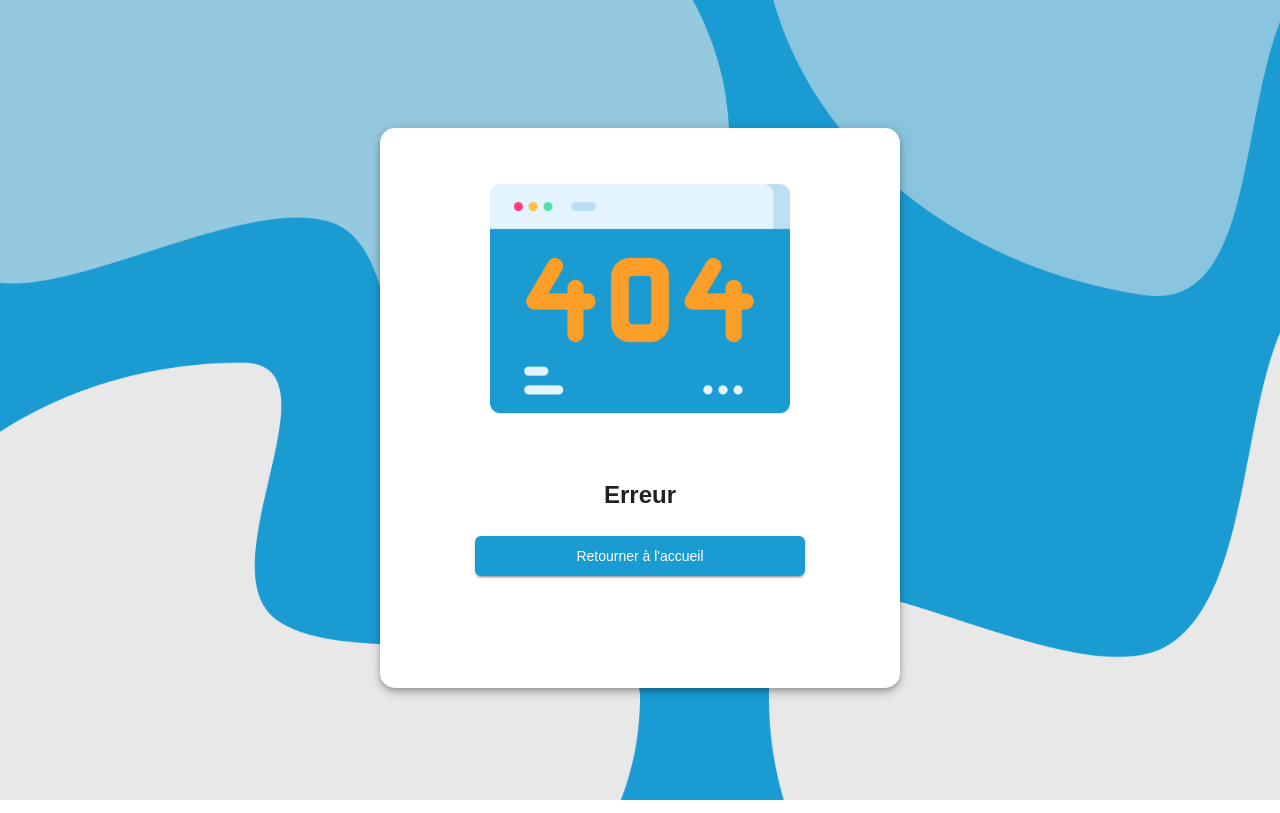
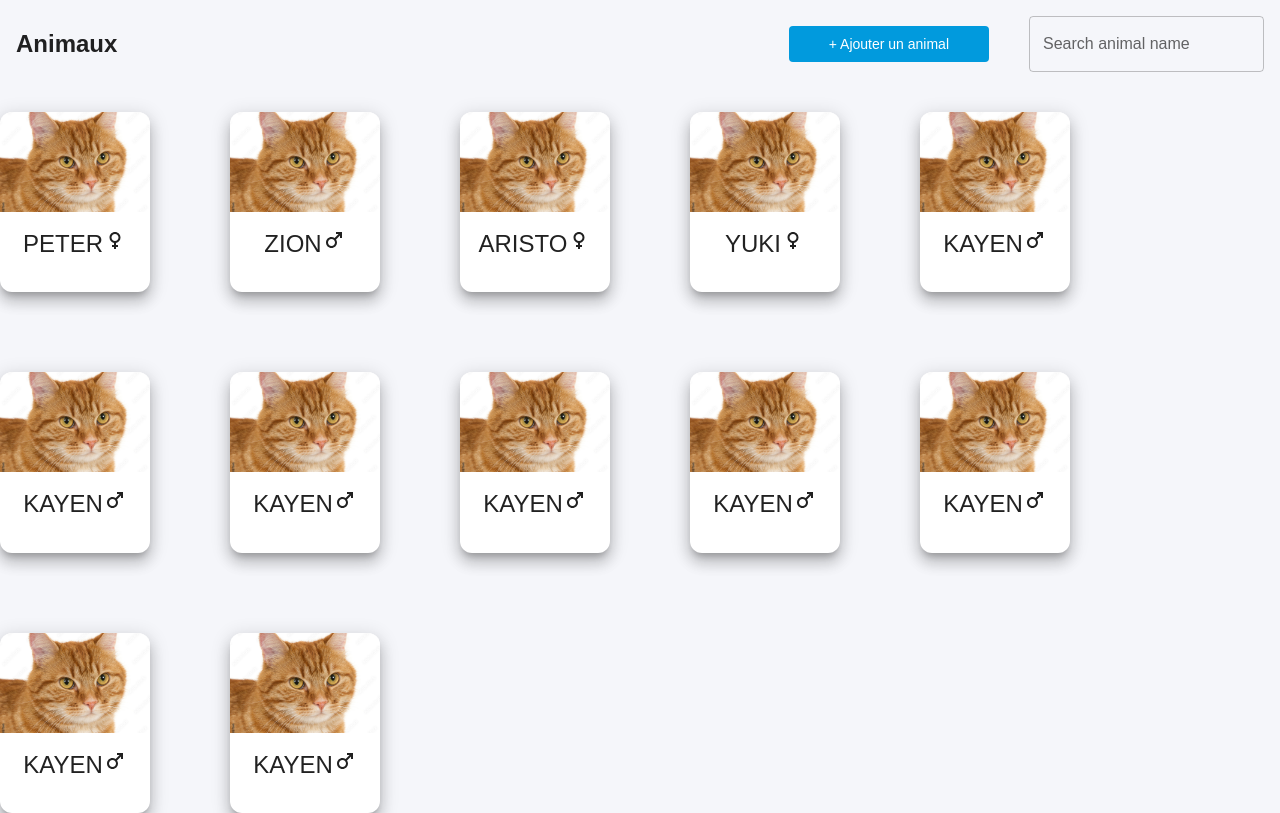
Before and after one commit to abderbj/dashboard-PAT-frontend, a React (Create React App) app: page /animals in a window 1280 px wide. Built offline with nearby package versions, Linux system fonts and the light colour scheme; what webfontloader would draw is missing.

Commit message:
/animals section with search working

```diff
--- a/src/App.js
+++ b/src/App.js
@@ -15,6 +15,7 @@ import StatisticCard from "./components/StatisticCard";
 import Chart from "./components/Chart";
 import ToDoPage from "./pages/ToDo";
 import Dashboard from './DashboardLayout/Dashboard';
+import Animals from './pages/Animals';
 
 const theme = createTheme({
   typography: {
@@ -299,6 +300,69 @@ function App() {
      }
   ]
 
+  const animals = [
+    {id:0,
+      name:'PETER',
+      isMale:false,
+      image:'/src/assets/animal-default.png'
+    },
+    {id:1,
+      name:'ZION',
+      isMale:true,
+      image:'/src/assets/animal-default.png'
+    },
+    {id:2,
+      name:'ARISTO',
+      isMale:false,
+      image:'/src/assets/animal-default.png'
+    },
+    {id:3,
+      name:'YUKI',
+      isMale:false,
+      image:'/src/assets/animal-default.png'
+    },
+    {id:4,
+      name:'KAYEN',
+      isMale:true,
+      image:'/src/assets/animal-default.png'
+    },
+    {id:5,
+      name:'KAYEN',
+      isMale:true,
+      image:'/src/assets/animal-default.png'
+    },
+    {id:6,
+      name:'KAYEN',
+      isMale:true,
+      image:'/src/assets/animal-default.png'
+    },
+    {id:7,
+      name:'KAYEN',
+      isMale:true,
+      image:'/src/assets/animal-default.png'
+    },
+    {id:8,
+      name:'KAYEN',
+      isMale:true,
+      image:'/src/assets/animal-default.png'
+    },
+    {id:9,
+      name:'KAYEN',
+      isMale:true,
+      image:'/src/assets/animal-default.png'
+    },
+    {id:10,
+      name:'KAYEN',
+      isMale:true,
+      image:'/src/assets/animal-default.png'
+    },
+    {id:11,
+      name:'KAYEN',
+      isMale:true,
+      image:'/src/assets/animal-default.png'
+    },
+  ]
+
   return (
     <div className="App">
       {/* <Chart props={props} /> */}
@@ -318,6 +382,7 @@ function App() {
             />
             <Route path="/todo" element={<ToDoPage toDoTasks={toDoTasks} />} />
             <Route path="/articles" element={<ArticlesPage/>} />
+            <Route path="/animals" element={<Animals animals={animals}/>} />
           </Routes>
         </Router>
       </ThemeProvider>
--- /dev/null
+++ b/src/components/AnimalCard.js
@@ -0,0 +1,19 @@
+import * as React from 'react';
+import { Box,Typography,Button,Paper,Card, CardContent,CardMedia} from '@mui/material';
+import FemaleIcon from '@mui/icons-material/Female';
+import MaleIcon from '@mui/icons-material/Male';
+import defaultAnimalImage from '../assets/animal-default.png';
+export default function AnimalCard({animalData}){
+    return(
+        <Card elevation={10} sx={{borderRadius:3,minWidth:'150px'}} variant='elevation'>
+            <CardMedia image={defaultAnimalImage}
+                        sx={{height:100}}/>
+            <CardContent>
+                <Box sx={{display:'flex', justifyContent:'center'}}>
+                    <Typography gutterBottom variant="h5" component="div">{animalData.name}</Typography>
+                    {animalData.isMale ? <MaleIcon/>:<FemaleIcon/>}
+                </Box>
+      </CardContent>
+        </Card>
+    );
+}
--- /dev/null
+++ b/src/pages/Animals.js
@@ -0,0 +1,40 @@
+import * as React from 'react';
+import { Box,Typography,Button,TextField,Grid } from '@mui/material';
+import AnimalCard from '../components/AnimalCard';
+import defaultAnimalImage from '../assets/animal-default.png';
+import {useState} from "react";
+export default function Animals({animals}){
+    const [searchInput, setSearchInput] = useState("");
+    const searchAnimalHandler = (event)=>{
+        const lowerCaseInput = event.target.value.toLowerCase();
+       setSearchInput(lowerCaseInput);
+    };
+    const searchResultAnimals = animals.filter((animal)=>{if (searchInput === '') {
+        return animal;
+    }
+    else {
+        return animal.name.toLowerCase().includes(searchInput)
+    }})
+
+    return(
+        <Box bgcolor={"#F5F6FA"}>
+            <Box display={'flex'} alignItems={'center'} justifyContent={'space-between'} p={2} paddingBlockEnd={5}>
+                <Typography variant='h5' fontWeight={'bold'}>Animaux</Typography>
+                <Box display={'flex'} flexWrap={'wrap'} alignItems={'center'} gap={5} >
+                    <Button sx={{textTransform:'none',
+                                paddingInline:5,
+                                backgroundColor:'#019ADD',
+                                whiteSpace:'nowrap'
+                    }}disableElevation variant='contained'>+ Ajouter un animal</Button>
+                    <TextField  id="outlined-basic" label="Search animal name" variant="outlined" onChange={searchAnimalHandler} value={searchInput}/>
+                </Box>
+            </Box>
+
+            <Grid container spacing={10}>
+            {searchResultAnimals.map((animal)=>{return(<Grid item key={animal.id}><AnimalCard key={animal.id} animalData={animal}>
+                </AnimalCard></Grid>);})}
+            </Grid>
+
+        </Box>
+    );
+}
```
Also changed, not shown: src/assets/animal-default.png (added).
